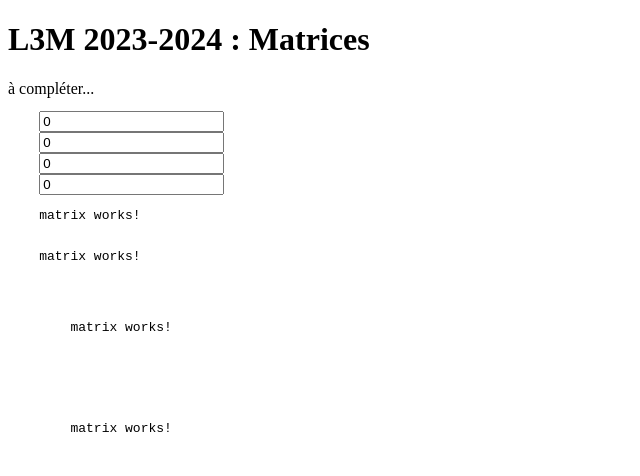
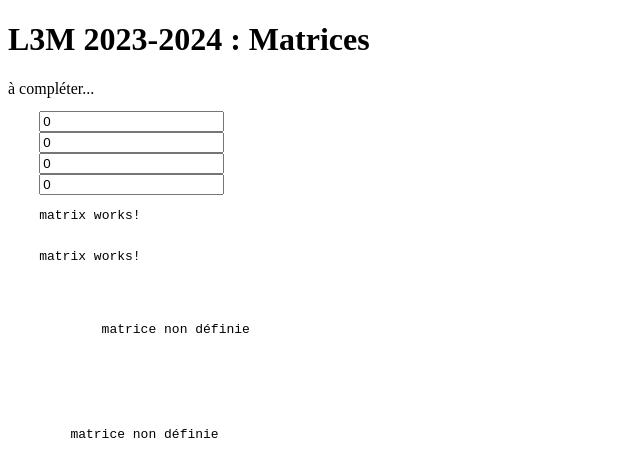
Before and after one commit to l3-miage-cl-ihm/gestion-de-matrices-l3-miage-2023-2024-l3miage-campusb, an Angular app: page / in a window 1280 px wide. Shown: the top 476 px of the page, without its empty margins (0-640 px from the left). Built offline with nearby package versions, Linux system fonts and the light colour scheme.

Commit message:
test ngif etape 3

```diff
--- a/src/app/app.component.html
+++ b/src/app/app.component.html
@@ -21,7 +21,7 @@
         [data] = "sigM2()">
     </app-matrix>
 
-    <div *ngIf="sigM1plusM2() == undefined;else elseBlock">
+    <div *ngIf="sigM1plusM2() as undefined;else elseBlock">
             matrice non définie
     </div>
     <ng-template #elseBlock>
@@ -30,7 +30,7 @@
         </app-matrix>
     </ng-template>
 
-    <div *ngIf="sigM1xM2() == undefined;else elseBlock">
+    <div *ngIf="sigM1xM2() as undefined;else elseBlock">
         matrice non définie
     </div>
     <ng-template #elseBlock>
--- a/src/app/matrix/matrix.component.ts
+++ b/src/app/matrix/matrix.component.ts
@@ -9,7 +9,7 @@ import { Matrix } from '../matrix';
 })
 export class MatrixComponent {
 
-  @Input({ required: true }) data!: Matrix<number,number,number> | undefined
+  @Input({ required: true }) data!: Matrix<number,number,number>
 
 
 }
```
